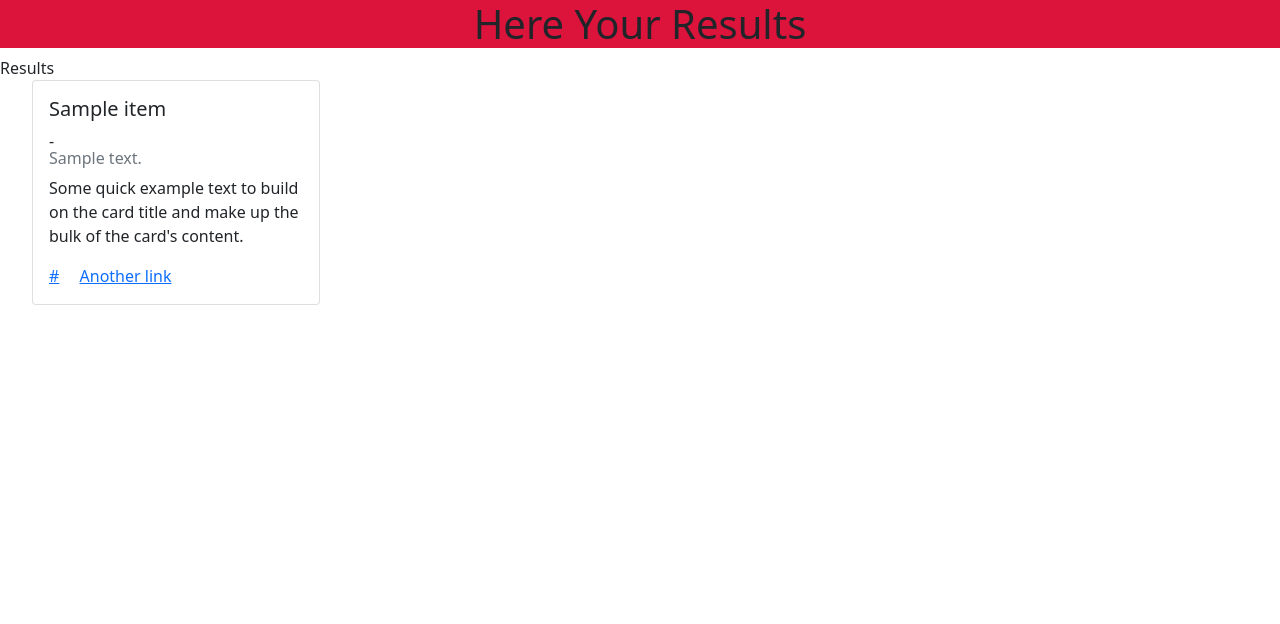
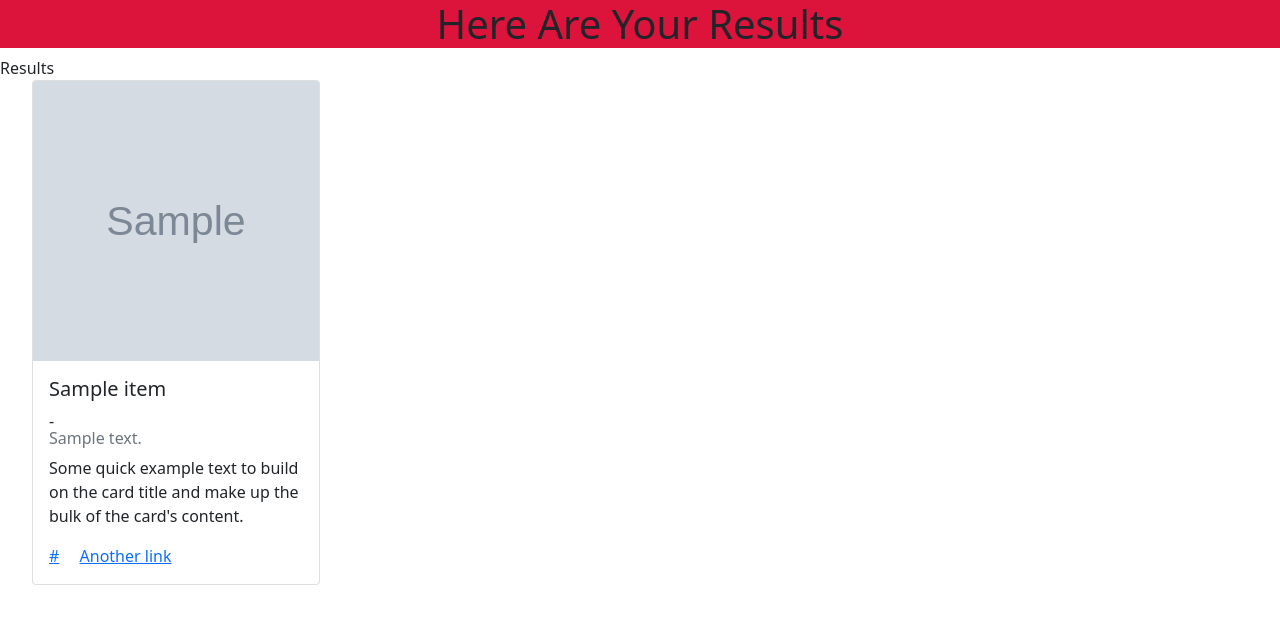
Before and after one commit to LerichO/final-project, a Flask app: template templates/results.html in a window 1280 px wide. Shown: the top 624 px of the page. Run offline with Flask 2, Linux system fonts and the light colour scheme; the template is opened without the code that fills it: most values are stand-ins (such as "Sample title", 1, 10 or a date in 2020); grey boxes marked "Sample" are stand-in pictures.

Commit message:
added proper imaging to the cards

```diff
--- a/static/css/style.css
+++ b/static/css/style.css
@@ -20,3 +20,14 @@ h1{
 .row{
     align-items: center;
 }
+
+.card-img-top{
+    /* position: relative;
+    height: 280px;
+    position: absolute;
+    right: 0;
+    bottom: 0;  */
+
+    height: 280px;
+    object-fit: cover;
+}
--- a/templates/results.html
+++ b/templates/results.html
@@ -1,7 +1,7 @@
 <html>
 
 <head>
-    <title>Your Personalized Gif</title>
+    <title>Small Service Finder - Results</title>
     <link rel="stylesheet" type="text/css" href="static/css/style.css?q={{ time }}" />
     <link href="https://cdn.jsdelivr.net/npm/bootstrap@5.0.2/dist/css/bootstrap.min.css" rel="stylesheet"
         integrity="sha384-EVSTQN3/azprG1Anm3QDgpJLIm9Nao0Yz1ztcQTwFspd3yD65VohhpuuCOmLASjC" crossorigin="anonymous">
@@ -10,7 +10,7 @@
 
 <body>
     <div class="container-fluid">
-        <h1 class="results-text">Here Your Results</h1>
+        <h1 class="results-text">Here Are Your Results</h1>
     </div>
 
     <div id="results-container">
@@ -23,6 +23,7 @@
                 <!-- cards created by for loop -->
                 <div class="col">
                     <div class="card" style="width: 18rem;">
+                        <img src="{{item.get('image_url')}}" class="card-img-top"> <!-- image can now be displayed on cards -->
                         <div class="card-body">
                             <h5 class="card-title">{{item.get("name")}}</h5>-
                             <h6 class="card-subtitle mb-2 text-muted">{{item.get("location").get("address1")}}</h6>
```
